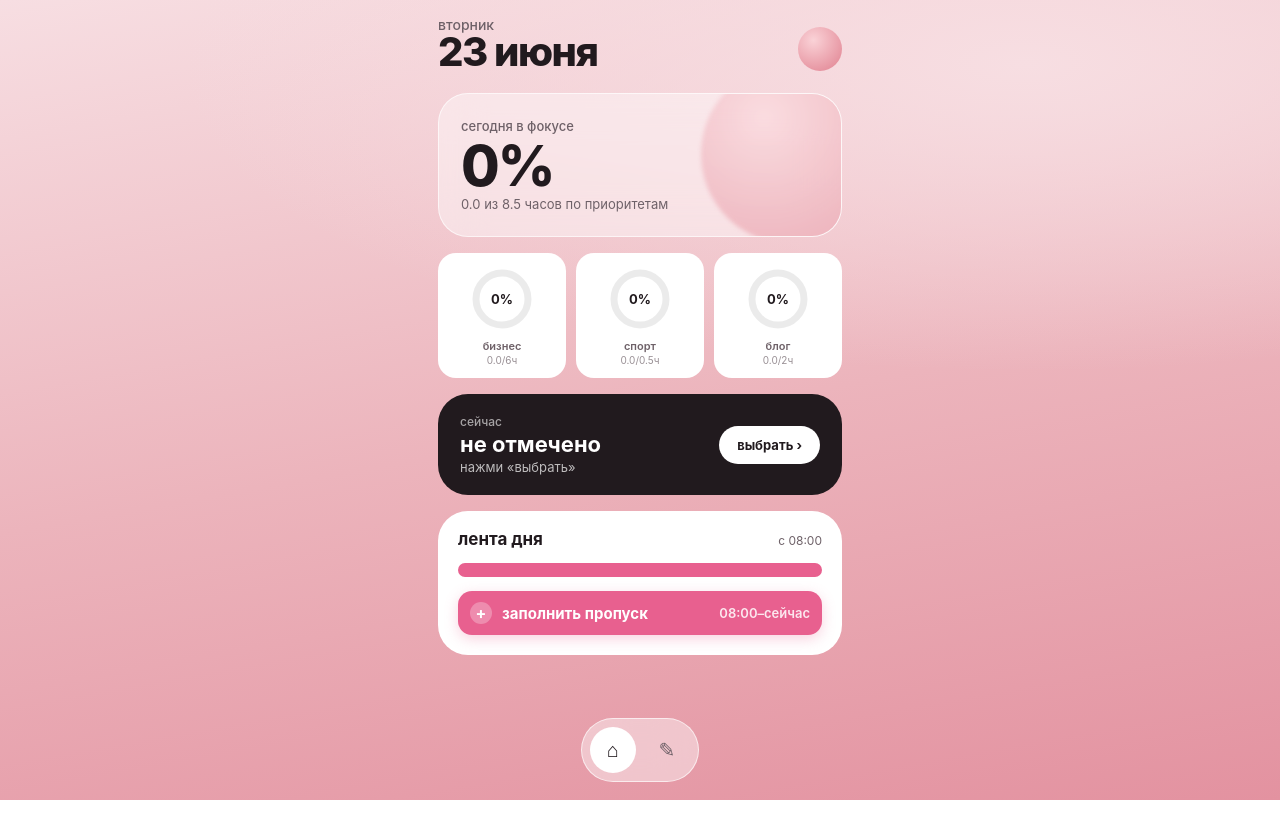
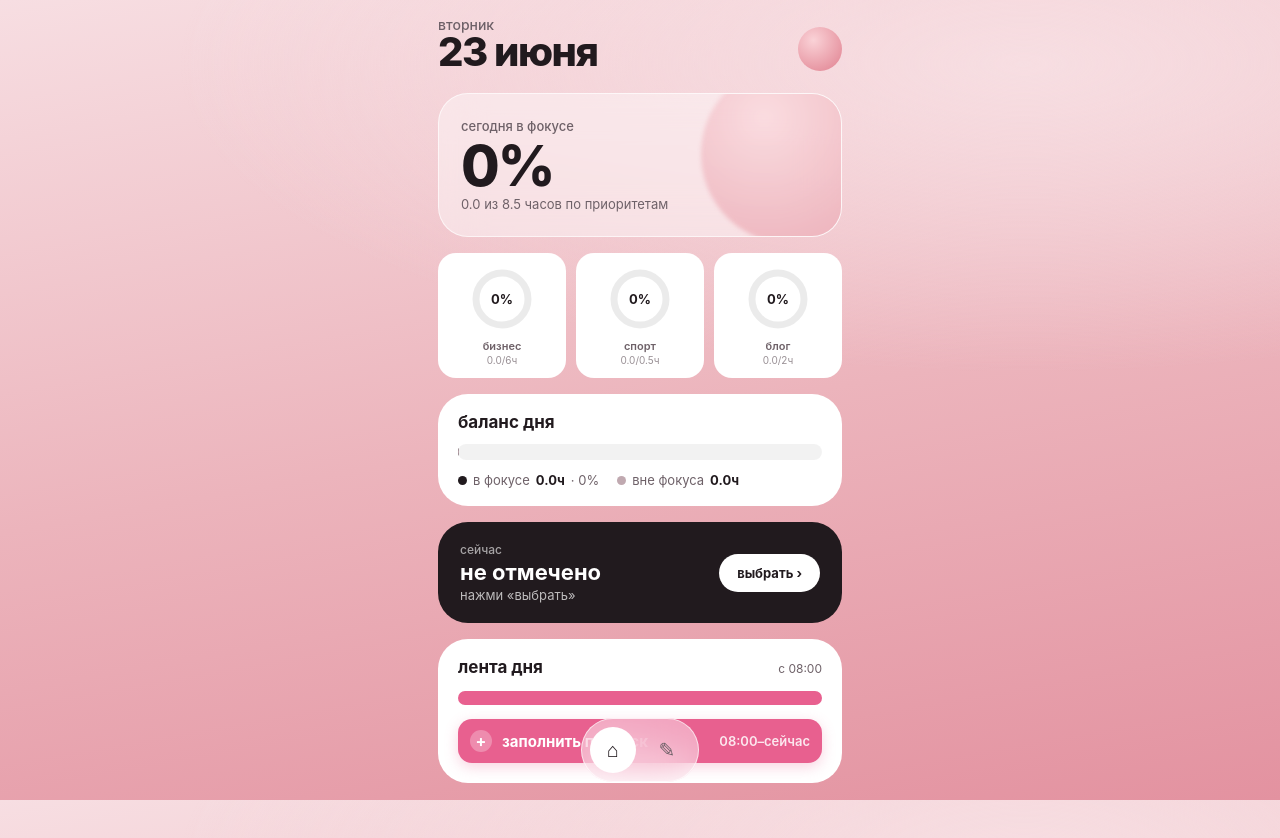
Before and after one commit to dollypolyy/remote-tracker, a React (Vite) app: page / in a window 1280 px wide. Shown: the top 838 px of the page. Before the commit the page ends 800 px from the top, so only its background shows below. Built offline with nearby package versions, Linux system fonts and the light colour scheme; no server answers; the database is empty; the HTML template or start-up script is replaced by a standard one.

Commit message:
feat: diary back button, day balance card (focus vs non-focus + priority), pink sport, draggable timeline line with glass handle

```diff
--- a/src/App.tsx
+++ b/src/App.tsx
@@ -10,7 +10,7 @@ export default function App() {
 
   return (
     <>
-      {tab === 'home' ? <Home /> : <Diary />}
+      {tab === 'home' ? <Home /> : <Diary onBack={() => setTab('home')} />}
 
       <nav className={nav.nav}>
         <button
--- a/src/components/TimelineEditor.module.css
+++ b/src/components/TimelineEditor.module.css
@@ -58,41 +58,45 @@
 .segAct { font-size: 15px; font-weight: 700; white-space: nowrap; overflow: hidden; text-overflow: ellipsis; }
 .segDur { font-size: 12px; color: var(--ink-soft); }
 
-/* перетаскиваемая граница */
+/* перетаскиваемая граница — тянем за всю линию, большая зона захвата */
 .handle {
   position: absolute;
   left: -64px; right: 0;
-  height: 0;
-  display: flex; align-items: center;
+  height: 38px;                 /* широкая зона для пальца */
+  display: flex; align-items: center; gap: 0;
   transform: translateY(-50%);
   cursor: grab;
   touch-action: none;
+  z-index: 4;
 }
 .handle:active { cursor: grabbing; }
 .handleTime {
-  width: 52px;
+  width: 56px;
   font-size: 12px; font-weight: 700;
   color: var(--ink);
   text-align: right;
   padding-right: 8px;
+  flex-shrink: 0;
 }
+.line {
+  flex: 1;
+  height: 0;
+  border-top: 1.5px dashed rgba(33, 26, 30, 0.32);
+}
+.handle:active .line { border-top-color: var(--ink); }
+/* стеклянный зеркальный кружок справа */
 .dot {
-  width: 18px; height: 18px;
+  width: 16px; height: 16px;
   border-radius: 50%;
-  background: var(--white);
-  border: 3px solid var(--ink);
-  box-shadow: 0 2px 6px rgba(0, 0, 0, 0.18);
   flex-shrink: 0;
-  margin-left: -9px;
-  position: relative; z-index: 2;
+  margin-left: 6px;
+  background: linear-gradient(145deg, rgba(255,255,255,0.85), rgba(255,255,255,0.35));
+  border: 1px solid rgba(255, 255, 255, 0.9);
+  box-shadow: 0 2px 6px rgba(33, 26, 30, 0.18), inset 0 1px 2px rgba(255,255,255,0.8);
+  backdrop-filter: blur(6px);
+  -webkit-backdrop-filter: blur(6px);
 }
-/* пунктир по всей ширине у границы */
-.handle::after {
-  content: '';
-  position: absolute;
-  left: 64px; right: 0; top: 50%;
-  border-top: 1.5px dashed rgba(33, 26, 30, 0.3);
-}
+.handle:active .dot { transform: scale(1.15); }
 
 .add {
   width: 100%;
--- a/src/components/TimelineEditor.tsx
+++ b/src/components/TimelineEditor.tsx
@@ -120,6 +120,7 @@ export function TimelineEditor({ blocks, onSaved, onClose, onRequestAdd }: Props
               <div key={i} className={s.handle} style={{ top: yOf(edges[i]) }}
                    onPointerDown={onDown(i)}>
                 <span className={s.handleTime}>{hhmm(edges[i])}</span>
+                <span className={s.line} />
                 <span className={s.dot} />
               </div>
             )
--- a/src/index.css
+++ b/src/index.css
@@ -10,7 +10,7 @@
   --glass-border: rgba(255, 255, 255, 0.65);
   --white: #FFFFFF;
   --biz: #211A1E;
-  --sport: #E5876F;
+  --sport: #E889A8;
   --blog: #B884CE;
   --other: #C0A9B0;
   --gap: #E8608F;            /* розовый-акцент: незаполненный пропуск (в палитре, но заметный) */
--- a/src/screens/Diary.module.css
+++ b/src/screens/Diary.module.css
@@ -7,6 +7,14 @@
 .loading { padding: 60px 0; text-align: center; color: var(--ink-soft); }
 
 .header { margin-bottom: 18px; }
+.back {
+  background: rgba(255, 255, 255, 0.5);
+  border-radius: 20px;
+  padding: 8px 16px 8px 12px;
+  font-size: 14px; font-weight: 700;
+  color: var(--ink);
+  margin-bottom: 14px;
+}
 .title { font-size: 40px; font-weight: 800; letter-spacing: -1.5px; line-height: 0.95; }
 .date { font-size: 14px; color: var(--ink-soft); font-weight: 500; margin-top: 4px; }
 
@@ -68,8 +76,8 @@
   animation: pulse 1.1s ease-in-out infinite;
 }
 @keyframes pulse {
-  0%, 100% { box-shadow: 0 0 0 0 rgba(229, 135, 111, 0.5); }
-  50% { box-shadow: 0 0 0 10px rgba(229, 135, 111, 0); }
+  0%, 100% { box-shadow: 0 0 0 0 rgba(232, 137, 168, 0.5); }
+  50% { box-shadow: 0 0 0 10px rgba(232, 137, 168, 0); }
 }
 .area {
   width: 100%;
--- a/src/screens/Diary.tsx
+++ b/src/screens/Diary.tsx
@@ -23,7 +23,7 @@ const empty: DiaryEntry = {
   date: '', done: '', achieved: '', not_achieved: '', thoughts: '', goals: '', mood: null,
 }
 
-export function Diary() {
+export function Diary({ onBack }: { onBack: () => void }) {
   const today = new Date().toISOString().slice(0, 10)
   const todayLabel = new Date().toLocaleDateString('ru-RU', { day: 'numeric', month: 'long' })
 
@@ -76,6 +76,7 @@ export function Diary() {
   return (
     <div className={s.screen}>
       <div className={s.header}>
+        <button className={s.back} onClick={onBack} aria-label="назад">‹ назад</button>
         <div className={s.title}>дневник</div>
         <div className={s.date}>{todayLabel}</div>
       </div>
--- a/src/screens/Home.module.css
+++ b/src/screens/Home.module.css
@@ -68,6 +68,37 @@
 }
 .ringName { font-size: 11px; font-weight: 600; color: var(--ink-soft); }
 .ringGoal { font-size: 10px; color: var(--ink-soft); opacity: 0.7; margin-top: 1px; }
+
+/* balance card */
+.balance {
+  background: var(--white);
+  border-radius: var(--radius);
+  padding: 18px 20px;
+  margin-bottom: 16px;
+}
+.balHead {
+  display: flex; align-items: baseline; justify-content: space-between;
+  margin-bottom: 12px;
+}
+.balTitle { font-size: 17px; font-weight: 700; }
+.balPriority {
+  font-size: 12px; font-weight: 700; color: var(--ink);
+  background: rgba(0, 0, 0, 0.05);
+  border-radius: 20px; padding: 5px 11px;
+}
+.balBar {
+  display: flex; height: 16px; border-radius: 8px; overflow: hidden;
+  background: rgba(0, 0, 0, 0.05);
+  margin-bottom: 12px;
+}
+.balFocus { background: var(--ink); }
+.balOther { background: var(--other); }
+.balEmpty { flex: 1; }
+.balLegend { display: flex; gap: 18px; flex-wrap: wrap; }
+.balItem { font-size: 13px; color: var(--ink-soft); display: flex; align-items: center; gap: 6px; }
+.balItem b { color: var(--ink); font-weight: 700; }
+.balDotFocus { width: 9px; height: 9px; border-radius: 50%; background: var(--ink); }
+.balDotOther { width: 9px; height: 9px; border-radius: 50%; background: var(--other); }
 
 /* now card */
 .now {
--- a/src/screens/Home.tsx
+++ b/src/screens/Home.tsx
@@ -112,6 +112,17 @@ export function Home() {
   const totalGoal = focusRows.reduce((acc, f) => acc + f.goalH, 0)
   const focusPct  = totalGoal > 0 ? Math.round((totalDone / totalGoal) * 100) : 0
 
+  // баланс дня: фокус (бизнес+спорт+блог) vs не-фокус (прочее)
+  const focusH    = hoursByFocus.biz + hoursByFocus.sport + hoursByFocus.blog
+  const nonFocusH = hoursByFocus.other
+  const trackedH  = focusH + nonFocusH
+  const focusShare = trackedH > 0 ? Math.round((focusH / trackedH) * 100) : 0
+
+  // приоритет дня — на что ушло больше всего
+  const priorityKey = (Object.keys(hoursByFocus) as (keyof typeof hoursByFocus)[])
+    .reduce((a, b) => (hoursByFocus[b] > hoursByFocus[a] ? b : a), 'biz')
+  const priorityH = hoursByFocus[priorityKey]
+
   const currentBlock = stats?.currentBlock ?? null
   const currentAct   = currentBlock ? ACTIVITIES.find((a) => a.id === currentBlock.activity_id) : null
   const currentFocus = currentBlock ? FOCUSES[currentBlock.focus] : null
@@ -159,6 +170,30 @@ export function Home() {
             </div>
           )
         })}
+      </div>
+
+      <div className={s.balance}>
+        <div className={s.balHead}>
+          <div className={s.balTitle}>баланс дня</div>
+          {priorityH > 0 && (
+            <div className={s.balPriority}>главное · {FOCUSES[priorityKey].name}</div>
+          )}
+        </div>
+        <div className={s.balBar}>
+          <div className={s.balFocus} style={{ flex: Math.max(0.001, focusH) }} />
+          <div className={s.balOther} style={{ flex: Math.max(0.001, nonFocusH) }} />
+          {trackedH === 0 && <div className={s.balEmpty} />}
+        </div>
+        <div className={s.balLegend}>
+          <div className={s.balItem}>
+            <span className={s.balDotFocus} />
+            в фокусе <b>{focusH.toFixed(1)}ч</b> · {focusShare}%
+          </div>
+          <div className={s.balItem}>
+            <span className={s.balDotOther} />
+            вне фокуса <b>{nonFocusH.toFixed(1)}ч</b>
+          </div>
+        </div>
       </div>
 
       <div className={s.now}>
```
